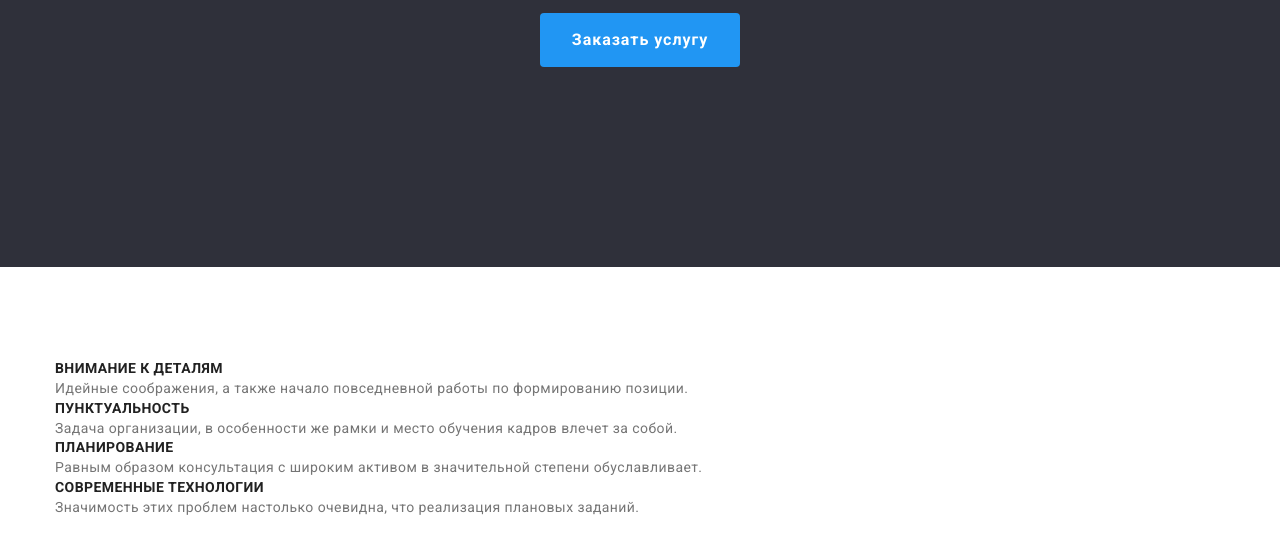
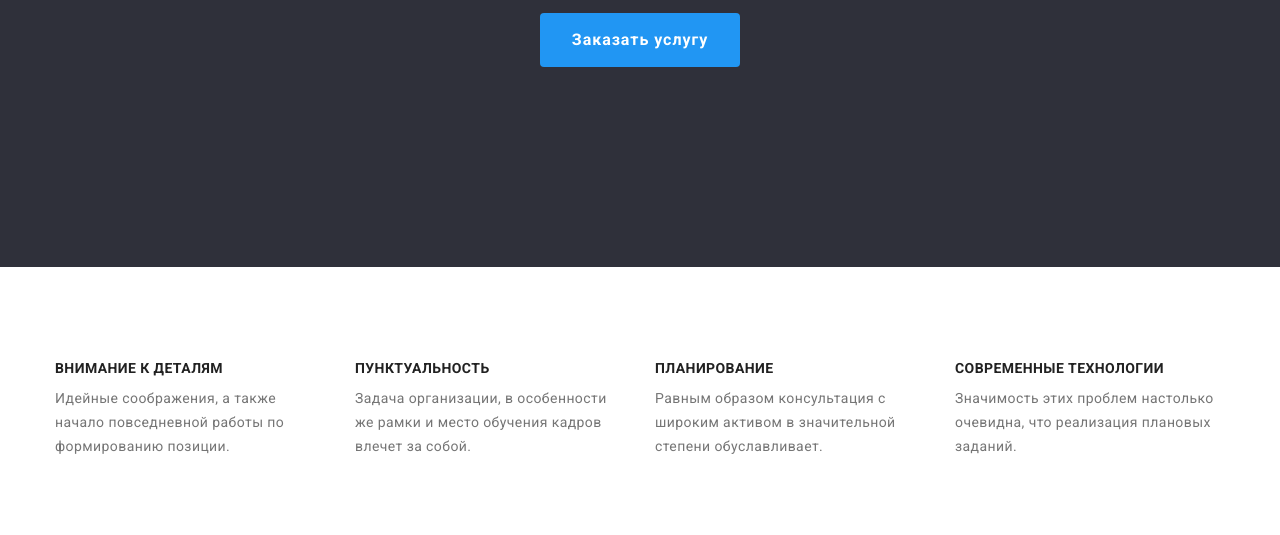
Before and after one commit to Oleh-Lavreniuk/goit-markup-hw-03, a plain HTML site: page index.html in a window 1280 px wide. Shown: the part 417-952 px from the top of the page. Drawn offline with nearby package versions, Linux system fonts and the light colour scheme.

Commit message:
add description positioning

```diff
--- a/CSS/styles.css
+++ b/CSS/styles.css
@@ -194,8 +194,13 @@ img {
 .desc-title {
 }
 .desc-list {
+  display: flex;
+}
+.desc-list-item:not(:first-child) {
+  margin-left: 30px;
 }
 .desc-list-item {
+  flex-basis: calc((100% - 90px) / 4);
 }
 .desc-item-title {
   font-weight: 700;
@@ -205,6 +210,7 @@ img {
   text-transform: uppercase;
 }
 .desc-item-text {
+  margin-top: 10px;
   font-weight: 400;
   font-size: 14px;
   line-height: 1.71;
```
